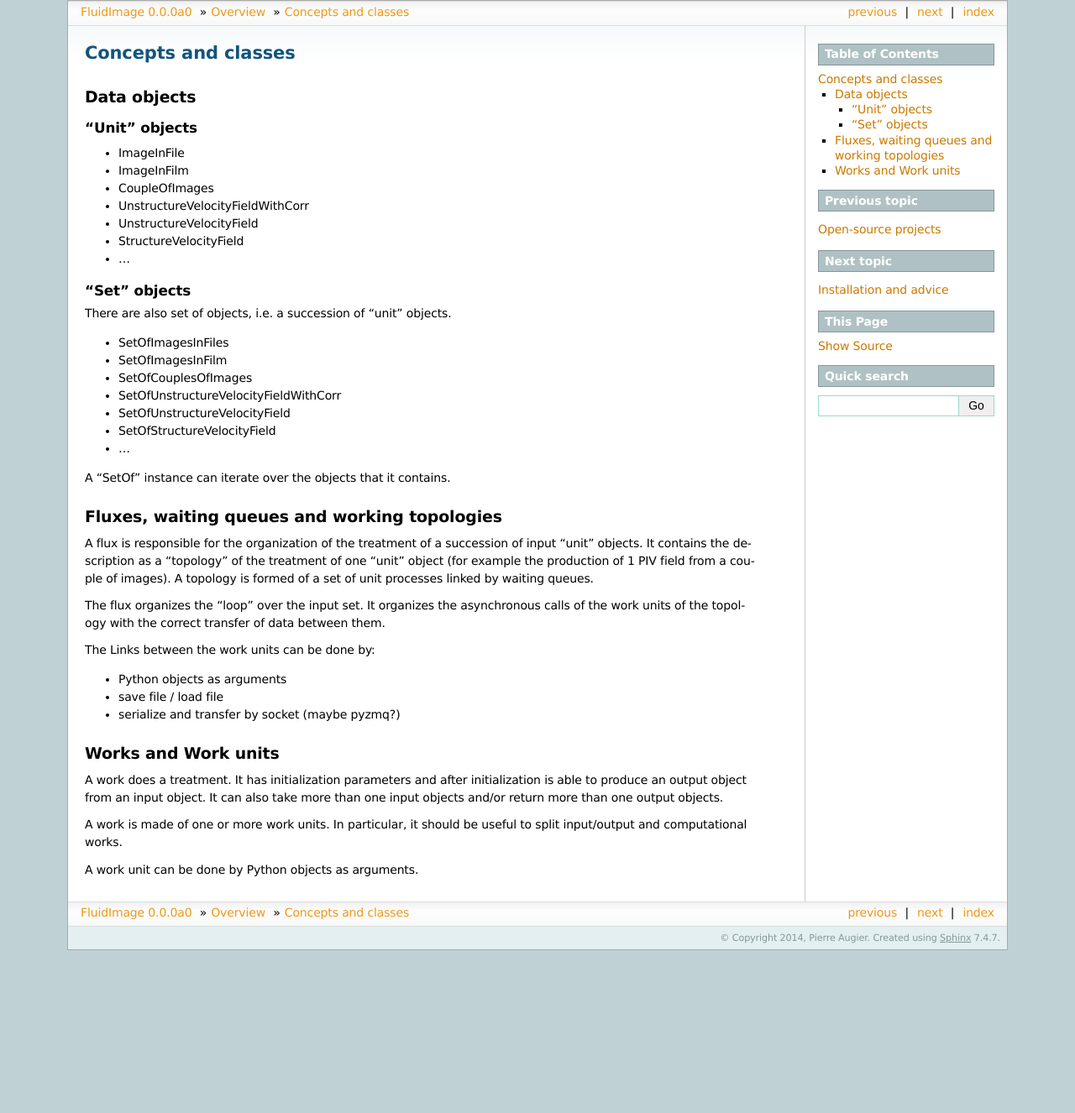
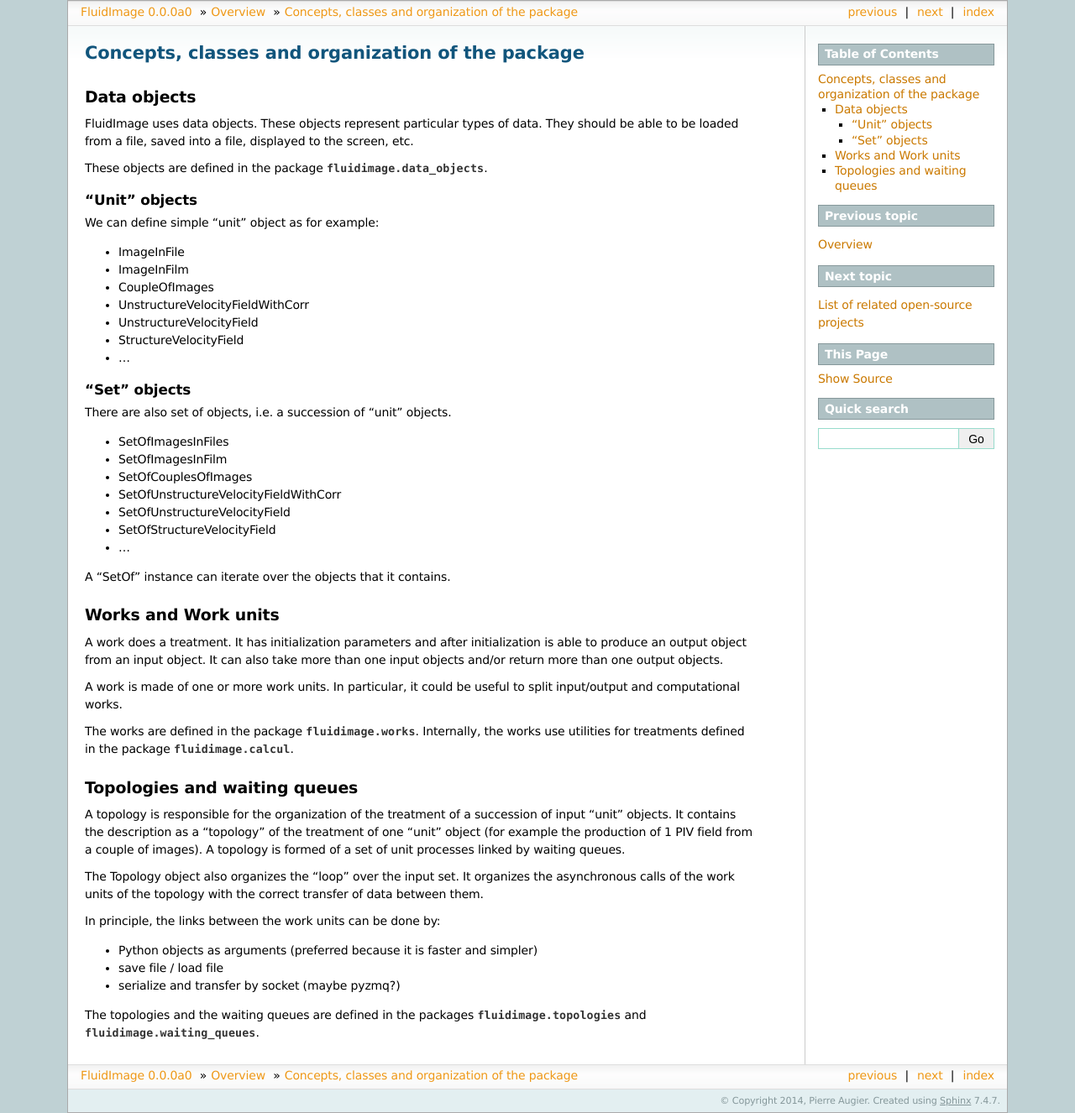
Before and after one commit to fluiddyn/fluidimage, a Sphinx documentation site: the page built from doc/concepts_classes.rst, in a window 1280 px wide. Shown: the whole page at 84% size. Built offline with Sphinx 7.4.7, drawn with Linux system fonts in a browser that asks for light colours; before the commit the page ends 1132 px from its top, so only the background shows below that.

Commit message:
Improve documentation.

```diff
--- a/doc/concepts_classes.rst
+++ b/doc/concepts_classes.rst
@@ -1,11 +1,19 @@
-Concepts and classes
-====================
+Concepts, classes and organization of the package
+=================================================
 
 Data objects
 ------------
 
+FluidImage uses data objects. These objects represent particular types of
+data. They should be able to be loaded from a file, saved into a file,
+displayed to the screen, etc.
+
+These objects are defined in the package :mod:`fluidimage.data_objects`.
+
 "Unit" objects
 ~~~~~~~~~~~~~~
+
+We can define simple "unit" object as for example:
 
 - ImageInFile
 - ImageInFilm
@@ -30,25 +38,6 @@ There are also set of objects, i.e. a succession of "unit" objects.
 
 A "SetOf" instance can iterate over the objects that it contains.
 
-Fluxes, waiting queues and working topologies
----------------------------------------------
-
-A flux is responsible for the organization of the treatment of a
-succession of input "unit" objects. It contains the description as a
-"topology" of the treatment of one "unit" object (for example the
-production of 1 PIV field from a couple of images). A topology is
-formed of a set of unit processes linked by waiting queues.
-
-The flux organizes the "loop" over the input set. It organizes the
-asynchronous calls of the work units of the topology with the correct
-transfer of data between them.
-
-The Links between the work units can be done by:
-
-- Python objects as arguments
-- save file / load file
-- serialize and transfer by socket (maybe pyzmq?)
-
 
 Works and Work units
 --------------------
@@ -58,8 +47,32 @@ initialization is able to produce an output object from an input
 object. It can also take more than one input objects and/or return
 more than one output objects.
 
-A work is made of one or more work units. In particular, it should be
+A work is made of one or more work units. In particular, it could be
 useful to split input/output and computational works.
 
-A work unit can be done by Python objects as
-arguments.
+The works are defined in the package :mod:`fluidimage.works`.  Internally, the
+works use utilities for treatments defined in the package
+:mod:`fluidimage.calcul`.
+
+
+Topologies and waiting queues
+-----------------------------
+
+A topology is responsible for the organization of the treatment of a
+succession of input "unit" objects. It contains the description as a
+"topology" of the treatment of one "unit" object (for example the
+production of 1 PIV field from a couple of images). A topology is
+formed of a set of unit processes linked by waiting queues.
+
+The Topology object also organizes the "loop" over the input set. It organizes
+the asynchronous calls of the work units of the topology with the correct
+transfer of data between them.
+
+In principle, the links between the work units can be done by:
+
+- Python objects as arguments (preferred because it is faster and simpler)
+- save file / load file
+- serialize and transfer by socket (maybe pyzmq?)
+
+The topologies and the waiting queues are defined in the packages
+:mod:`fluidimage.topologies` and :mod:`fluidimage.waiting_queues`.
--- a/doc/index.rst
+++ b/doc/index.rst
@@ -38,10 +38,15 @@ User Guide
 
    overview
    install
+   tutorial
 
 
 Modules Reference
 -----------------
+
+Here is presented the general organization of the package (see also
+:doc:`concepts_classes`) and the documentation of the modules, classes and
+functions.
 
 .. autosummary::
    :toctree: generated/
--- a/doc/openprojects.rst
+++ b/doc/openprojects.rst
@@ -1,5 +1,5 @@
-Open-source projects
-====================
+List of related open-source projects
+====================================
 
 Compute PIV fields
 ------------------
--- a/doc/overview.rst
+++ b/doc/overview.rst
@@ -1,8 +1,11 @@
 Overview
 ========
+
+FluidImage is a free Python software to compute scientific quantities
+from many images.
 
 .. toctree::
    :maxdepth: 1
 
+   concepts_classes
    openprojects
-   concepts_classes
--- /dev/null
+++ b/doc/tutorial.rst
@@ -0,0 +1,2 @@
+Tutorial
+========
```
